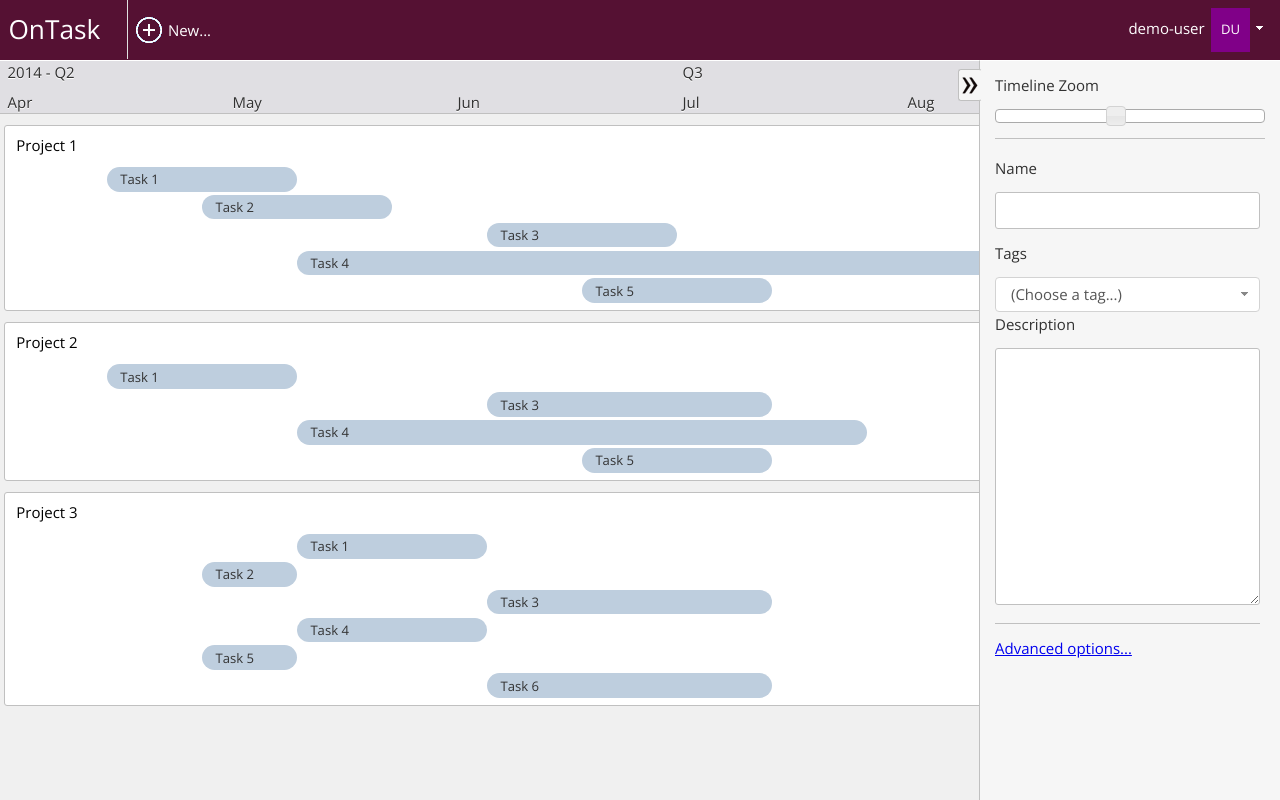
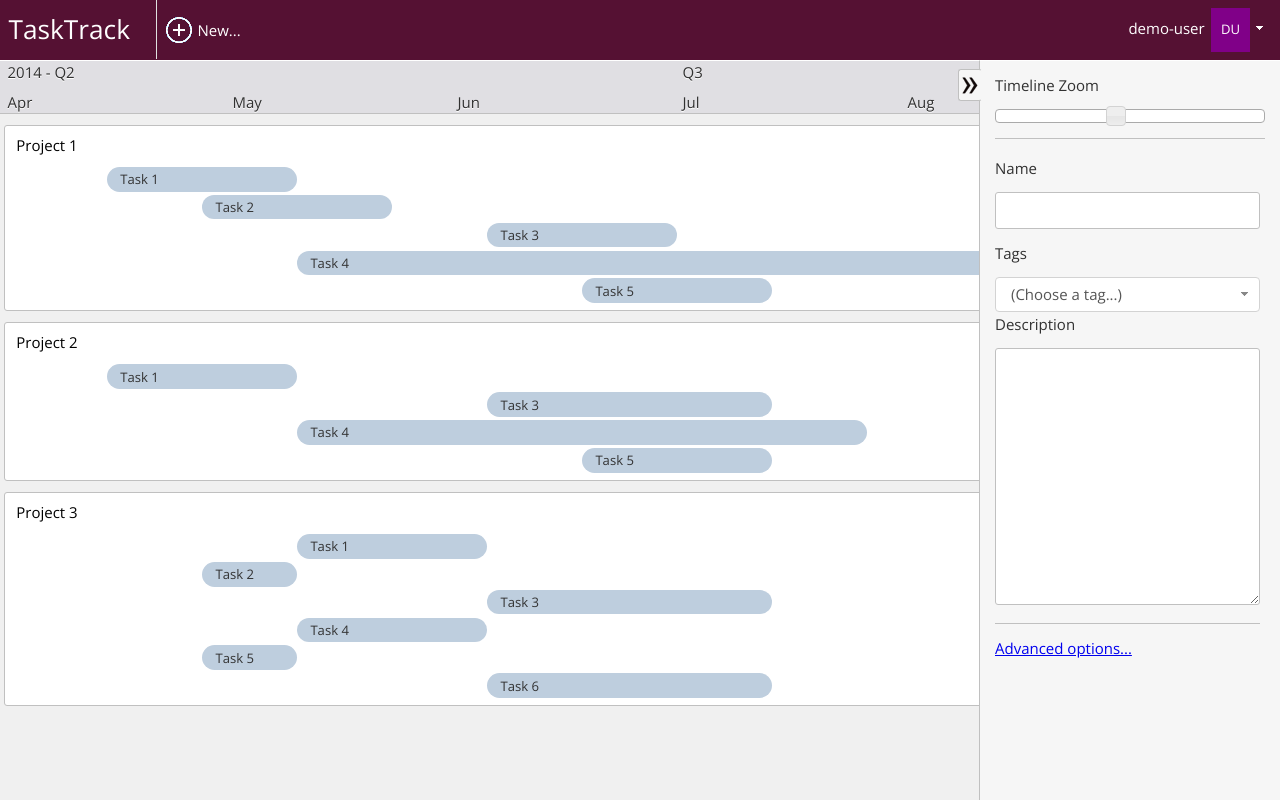
Before and after one commit to mjyeaney/TaskTrack, a plain HTML site: page default.html in a window 1280 px wide. Drawn offline with nearby package versions, Linux system fonts and the light colour scheme.

Commit message:
Changed name

```diff
--- a/default.html
+++ b/default.html
@@ -3,14 +3,14 @@
 <head>
     <meta http-equiv="Content-Type" content="text/html; charset=utf-8">
     <meta name="viewport" content="width=device-width, user-scalable=no">
-    <title>OnTask :: Project Planning Tools</title>
+    <title>TaskTrack :: Project Planning Tools</title>
     <link href="//fonts.googleapis.com/css?family=Open+Sans:400,300,600" rel="stylesheet" type="text/css" />
     <link rel="stylesheet" href="/scripts/jquery-ui-1.11.1.custom/jquery-ui.css" type="text/css" />
     <link rel="stylesheet" href="/styles/core.css" type="text/css" />
 </head>
 <body>
     <div id="header">
-        <h1>OnTask</h1>
+        <h1>TaskTrack</h1>
 
         <ul id="menuOptions">
             <li class="new">New...</li>
```
